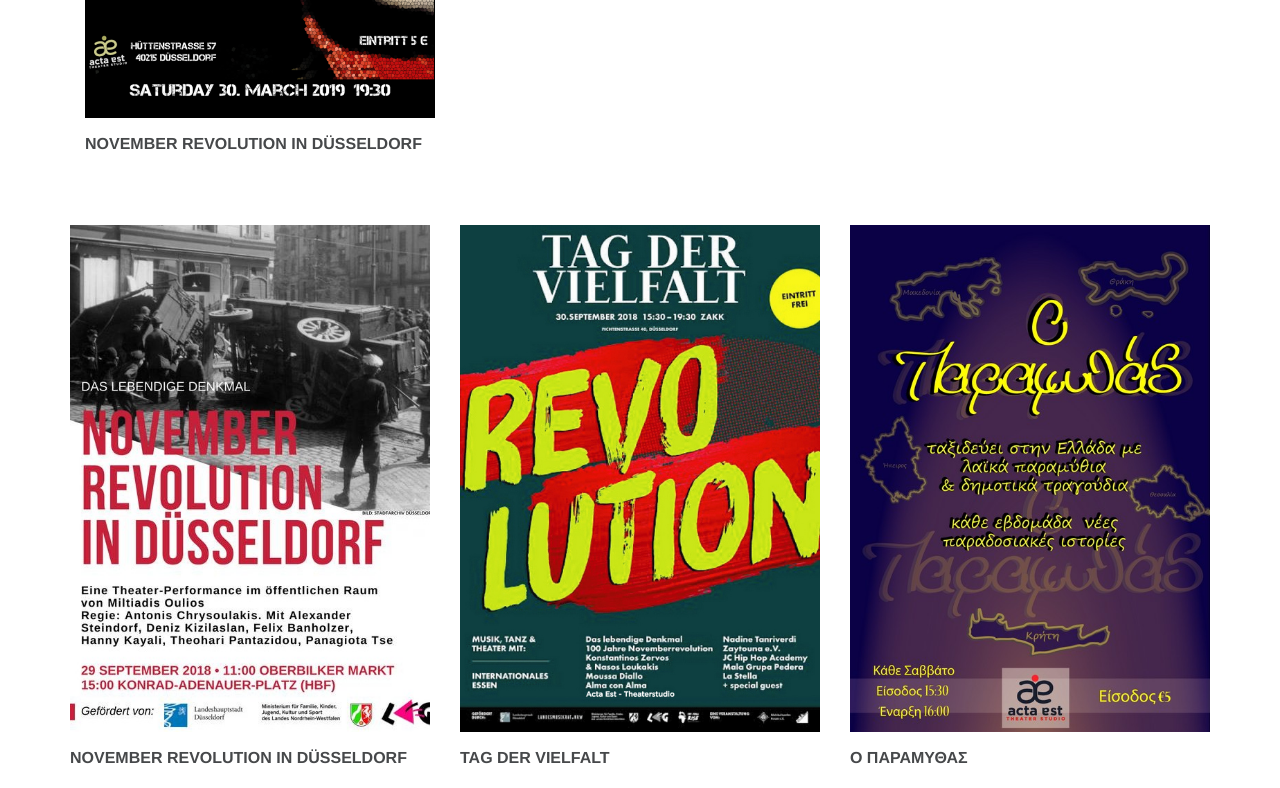
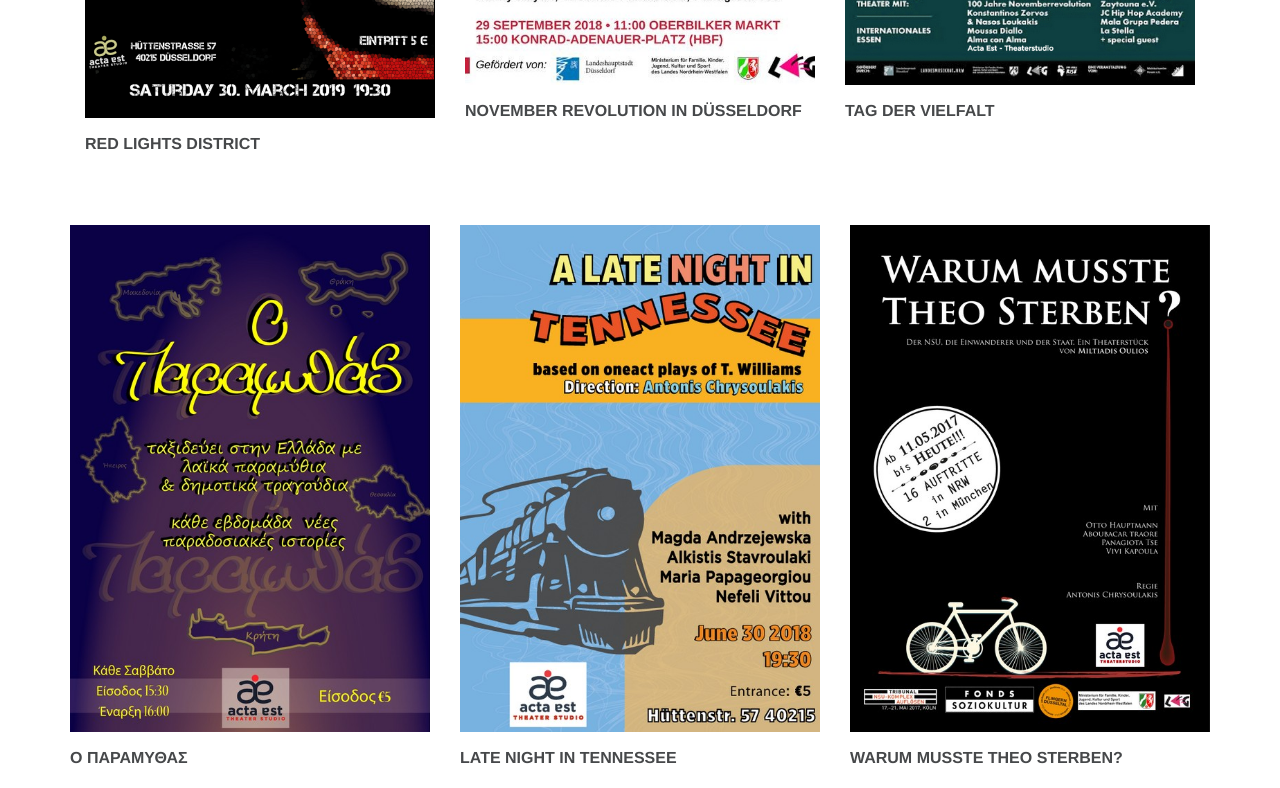
Before and after one commit to skarabasakis/actaest.de, a website: page index.html in a window 1280 px wide. Shown: the part 8500-9288 px from the top of the page. Drawn offline with Linux system fonts and the light colour scheme; some packages are replaced by stand-ins of ours; some icons are missing.

Commit message:
poster correction

```diff
--- a/index.html
+++ b/index.html
@@ -580,9 +580,8 @@
         <div class="mb-3">
           <img src="img/english-theater-2019.png" alt="Red Light District - Enlish Group 2019" style="max-width: 100%">
         </div>
-        <h4>November Revolution in Düsseldorf</h4>
+        <h4>Red Lights District</h4>
       </div>
-    <div class="row">
       <div class="col-sm-6 col-md-4 col-feature">
         <div class="mb-3">
           <img src="img/event-november.jpg" alt="November Revolution in Düsseldorf" style="max-width: 100%">
@@ -595,6 +594,7 @@
         </div>
         <h4>Tag Der Vielfalt</h4>
       </div>
+      <div class="row">
       <div class="col-sm-6 col-md-4 col-feature">
         <div class="mb-3">
           <img src="img/event-storyteller.jpg" alt="Ο Παραμυθάς" style="max-width: 100%">
```
